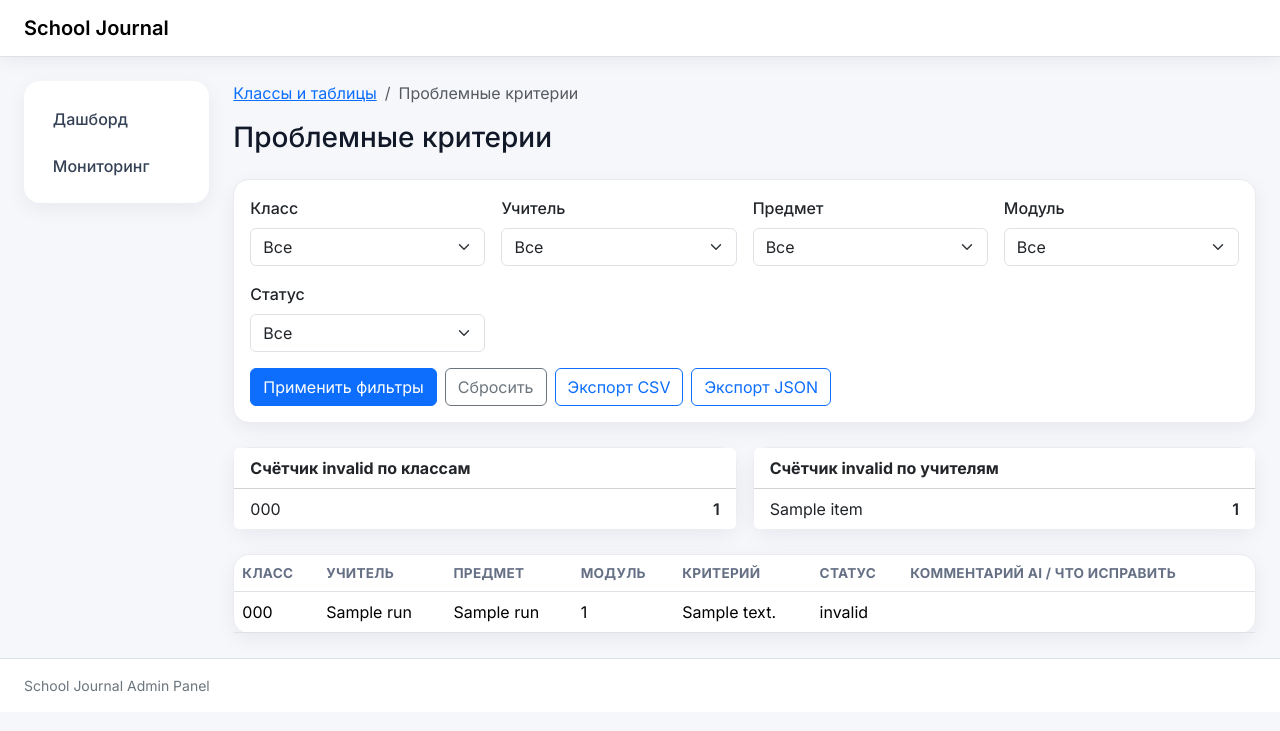
After one commit to ArtChi10/school_journal, a Django app: template pipeline/templates/pipeline/criteria_failures.html in a window 1280 px wide. The commit adds this page. Shown: the top 731 px of the page. Run offline with Django 5.2, Linux system fonts and the light colour scheme; the template is opened without the code that fills it: most values are stand-ins (such as "Sample title", 1, 10 or a date in 2020).

Commit message:
TASK CRIT-003

```diff
--- /dev/null
+++ b/pipeline/templates/pipeline/criteria_failures.html
@@ -0,0 +1,150 @@
+{% extends "base.html" %}
+{% block page_title %}Проблемные критерии{% endblock %}
+{% block page_heading %}Проблемные критерии{% endblock %}
+
+{% block breadcrumbs %}
+ <nav aria-label="breadcrumb" class="mb-3">
+    <ol class="breadcrumb mb-0">
+      <li class="breadcrumb-item"><a href="{% url 'journal_links:list_links' %}">Классы и таблицы</a></li>
+      <li class="breadcrumb-item active" aria-current="page">Проблемные критерии</li>
+    </ol>
+  </nav>
+{% endblock %}
+
+{% block content %}
+  <section class="card mb-4">
+    <div class="card-body">
+      <form method="get" class="row g-3 align-items-end">
+        <div class="col-12 col-md-6 col-xl-3">
+          <label class="form-label" for="id_class_code">Класс</label>
+          <select id="id_class_code" name="class_code" class="form-select">
+            <option value="">Все</option>
+            {% for class_value in class_choices %}
+              <option value="{{ class_value }}" {% if filters.class_code == class_value %}selected{% endif %}>{{ class_value }}</option>
+            {% endfor %}
+          </select>
+        </div>
+        <div class="col-12 col-md-6 col-xl-3">
+          <label class="form-label" for="id_teacher_name">Учитель</label>
+          <select id="id_teacher_name" name="teacher_name" class="form-select">
+            <option value="">Все</option>
+            {% for teacher_value in teacher_choices %}
+              <option value="{{ teacher_value }}" {% if filters.teacher_name == teacher_value %}selected{% endif %}>{{ teacher_value }}</option>
+            {% endfor %}
+          </select>
+        </div>
+        <div class="col-12 col-md-6 col-xl-3">
+          <label class="form-label" for="id_subject_name">Предмет</label>
+          <select id="id_subject_name" name="subject_name" class="form-select">
+            <option value="">Все</option>
+            {% for subject_value in subject_choices %}
+              <option value="{{ subject_value }}" {% if filters.subject_name == subject_value %}selected{% endif %}>{{ subject_value }}</option>
+            {% endfor %}
+          </select>
+        </div>
+        <div class="col-12 col-md-6 col-xl-3">
+          <label class="form-label" for="id_module_number">Модуль</label>
+          <select id="id_module_number" name="module_number" class="form-select">
+            <option value="">Все</option>
+            {% for module_value in module_choices %}
+              <option value="{{ module_value }}" {% if filters.module_number == module_value|stringformat:"s" %}selected{% endif %}>{{ module_value }}</option>
+            {% endfor %}
+          </select>
+        </div>
+        <div class="col-12 col-md-6 col-xl-3">
+          <label class="form-label" for="id_status">Статус</label>
+          <select id="id_status" name="status" class="form-select">
+            <option value="">Все</option>
+            {% for status_value in status_choices %}
+              <option value="{{ status_value }}" {% if filters.status == status_value %}selected{% endif %}>{{ status_value }}</option>
+            {% endfor %}
+          </select>
+        </div>
+        <div class="col-12 d-flex flex-wrap gap-2">
+          <button class="btn btn-primary" type="submit">Применить фильтры</button>
+          <a class="btn btn-outline-secondary" href="{% url 'pipeline:criteria_failures' %}">Сбросить</a>
+          <a class="btn btn-outline-primary" href="?export=csv{% if querystring %}&{{ querystring }}{% endif %}">Экспорт CSV</a>
+          <a class="btn btn-outline-primary" href="?export=json{% if querystring %}&{{ querystring }}{% endif %}">Экспорт JSON</a>
+        </div>
+      </form>
+    </div>
+  </section>
+
+  <section class="row g-3 mb-4">
+    <div class="col-12 col-xl-6">
+      <div class="card h-100">
+        <div class="card-header bg-white"><strong>Счётчик invalid по классам</strong></div>
+        <ul class="list-group list-group-flush">
+          {% for item in class_counters %}
+            <li class="list-group-item d-flex justify-content-between"><span>{{ item.class_code }}</span><span class="fw-semibold">{{ item.total_invalid }}</span></li>
+          {% empty %}
+            <li class="list-group-item text-secondary">Нет данных.</li>
+          {% endfor %}
+        </ul>
+      </div>
+    </div>
+    <div class="col-12 col-xl-6">
+      <div class="card h-100">
+        <div class="card-header bg-white"><strong>Счётчик invalid по учителям</strong></div>
+        <ul class="list-group list-group-flush">
+          {% for item in teacher_counters %}
+            <li class="list-group-item d-flex justify-content-between"><span>{{ item.teacher_name }}</span><span class="fw-semibold">{{ item.total_invalid }}</span></li>
+          {% empty %}
+            <li class="list-group-item text-secondary">Нет данных.</li>
+          {% endfor %}
+        </ul>
+      </div>
+    </div>
+  </section>
+
+  <section class="card">
+    <div class="card-body p-0">
+      <div class="table-responsive">
+        <table class="table table-hover align-middle mb-0">
+          <thead>
+            <tr>
+              <th>Класс</th>
+              <th>Учитель</th>
+              <th>Предмет</th>
+              <th>Модуль</th>
+              <th>Критерий</th>
+              <th>Статус</th>
+              <th>Комментарий AI / Что исправить</th>
+            </tr>
+          </thead>
+          <tbody>
+            {% for row in page_obj.object_list %}
+              <tr>
+                <td>{{ row.class_code }}</td>
+                <td>{{ row.teacher_name }}</td>
+                <td>{{ row.subject_name }}</td>
+                <td>{{ row.module_number }}</td>
+                <td>{{ row.criterion_text }}</td>
+                <td>{{ row.ai_verdict|default:"invalid" }}</td>
+                <td>
+                  <div>{{ row.ai_why|default:"" }}</div>
+                  <div class="text-secondary">{{ row.ai_fix_suggestion|default:"" }}</div>
+                </td>
+              </tr>
+            {% empty %}
+              <tr><td class="table-empty" colspan="7">Нет данных.</td></tr>
+            {% endfor %}
+          </tbody>
+        </table>
+      </div>
+    </div>
+    {% if page_obj.paginator.num_pages > 1 %}
+      <div class="card-footer bg-white d-flex justify-content-between align-items-center flex-wrap gap-2">
+        <div class="text-secondary small">Страница {{ page_obj.number }} из {{ page_obj.paginator.num_pages }}</div>
+        <div class="d-flex gap-2">
+          {% if page_obj.has_previous %}
+            <a class="btn btn-outline-secondary btn-sm" href="?page={{ page_obj.previous_page_number }}{% if querystring %}&{{ querystring }}{% endif %}">← Пред.</a>
+          {% endif %}
+          {% if page_obj.has_next %}
+            <a class="btn btn-outline-secondary btn-sm" href="?page={{ page_obj.next_page_number }}{% if querystring %}&{{ querystring }}{% endif %}">След. →</a>
+          {% endif %}
+        </div>
+      </div>
+    {% endif %}
+  </section>
+{% endblock %}
--- a/pipeline/urls.py
+++ b/pipeline/urls.py
@@ -1,6 +1,7 @@
 from django.urls import path
 
 from .views import (
+    criteria_failures,
     criteria_table,
     parent_contact_create,
     parent_contact_disable,
@@ -17,6 +18,7 @@ app_name = "pipeline"
 
 urlpatterns = [
     path("criteria-table/", criteria_table, name="criteria_table"),
+    path("criteria-failures/", criteria_failures, name="criteria_failures"),
     path("parent-contacts/", parent_contacts_list, name="parent_contacts_list"),
     path("parent-contacts/create/", parent_contact_create, name="parent_contact_create"),
     path("parent-contacts/<int:pk>/edit/", parent_contact_edit, name="parent_contact_edit"),
--- a/webapp/templates/base.html
+++ b/webapp/templates/base.html
@@ -41,6 +41,7 @@
               {% endif %}
               {% if perms.pipeline.view_criterionentry %}
                 <a class="nav-link {% if '/criteria-table/' in request.path %}active{% endif %}" href="{% url 'pipeline:criteria_table' %}">Таблица критериев</a>
+                             <a class="nav-link {% if '/criteria-failures/' in request.path %}active{% endif %}" href="{% url 'pipeline:criteria_failures' %}">Проблемные критерии</a>
               {% endif %}
                 {% if perms.pipeline.view_validcriteriontemplate %}
                 <a class="nav-link {% if '/valid-criteria/' in request.path %}active{% endif %}" href="{% url 'pipeline:valid_criteria_list' %}">Whitelist критериев</a>
```
Also changed, not shown: pipeline/tests/test_views.py (+68 -0 lines), pipeline/views.py (+128 -1 lines).
